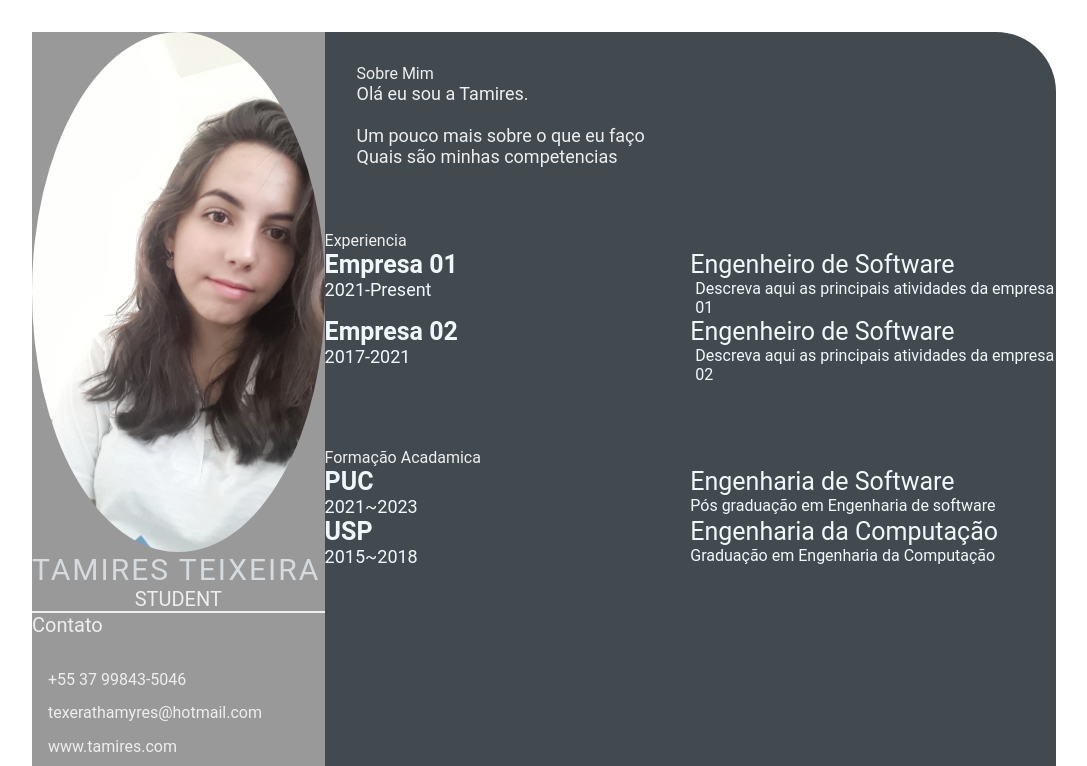
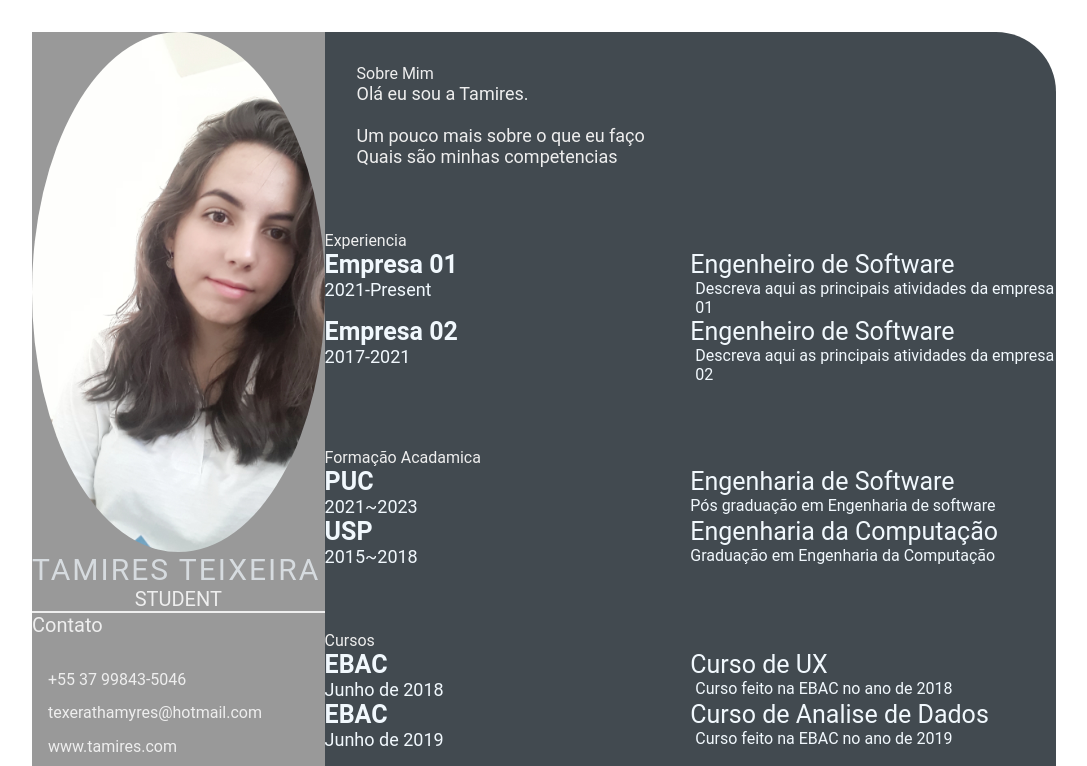
Before and after one commit to tataifmg/devweekgit.github.io, a plain HTML site: page index.html in a window 1280 px wide. Shown: the top 766 px of the page, without its empty margins (96-1183 px from the left). Drawn offline with Linux system fonts and the light colour scheme.

Commit message:
feat add cursos (#5)

```diff
--- a/index.html
+++ b/index.html
@@ -96,8 +96,32 @@
                         </div>
                     </div>
                 </section>
+                <section class="awards gap">
+                    <div class="right-title">Cursos</div>
+                    <div class="awards-contents">
+                        <div class="awards-left">
+                            <p class="awards-company-name">EBAC</p>
+                            <p class="awards-time-period">Junho de 2018</p>
+                        </div>
+                        <div class="awards-right">
+                            <p class="awards-name">Curso de UX</p>
+                            <p class="awards-desc">
+                                Curso feito na EBAC no ano de 2018
+                            </p>
+                        </div>
+                        <div class="awards-left">
+                            <p class="awards-company-name">EBAC</p>
+                            <p class="awards-time-period">Junho de 2019</p>
+                        </div>
+                        <div class="awards-right">
+                            <p class="awards-name">Curso de Analise de Dados</p>
+                            <p class="awards-desc">
+                                Curso feito na EBAC no ano de 2019
+                            </p>
+                        </div>
+                    </div>
+                </section>
             </section>
-
         </main>
     </body>
 </html>
```
